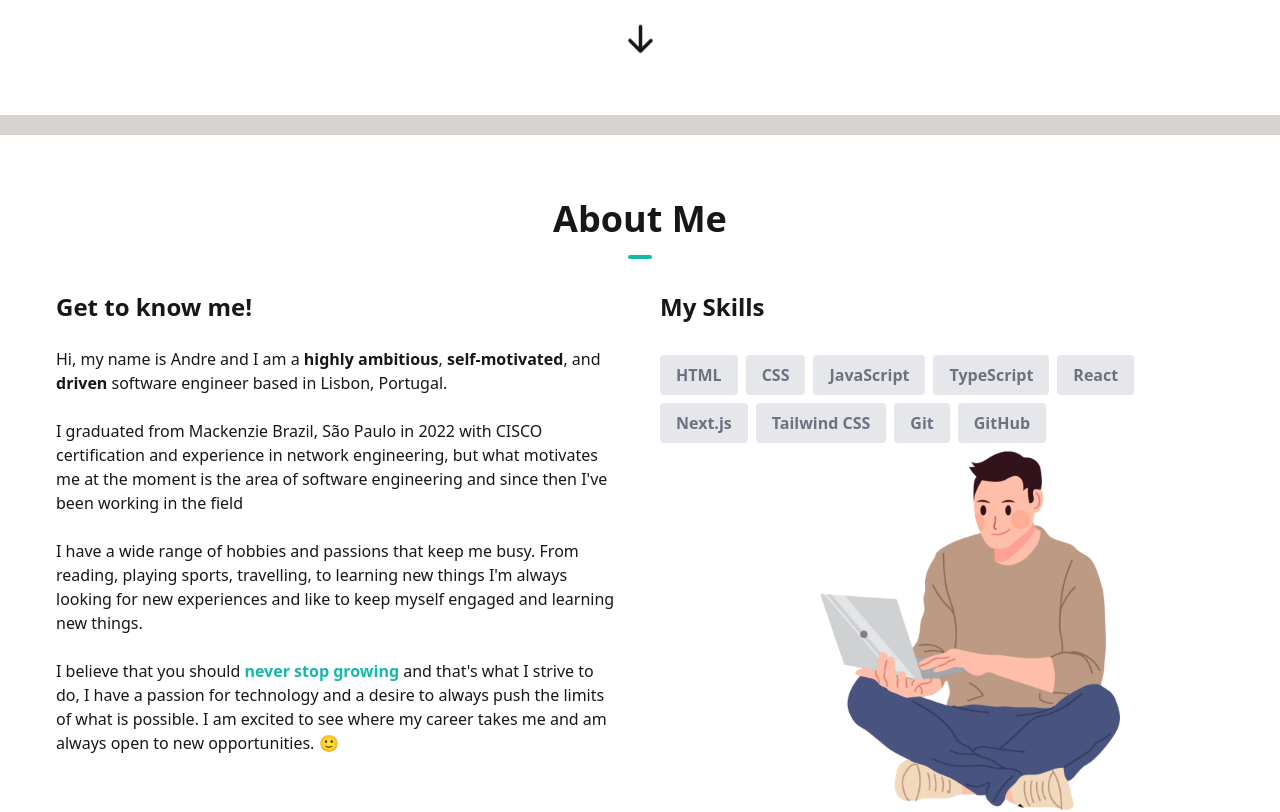
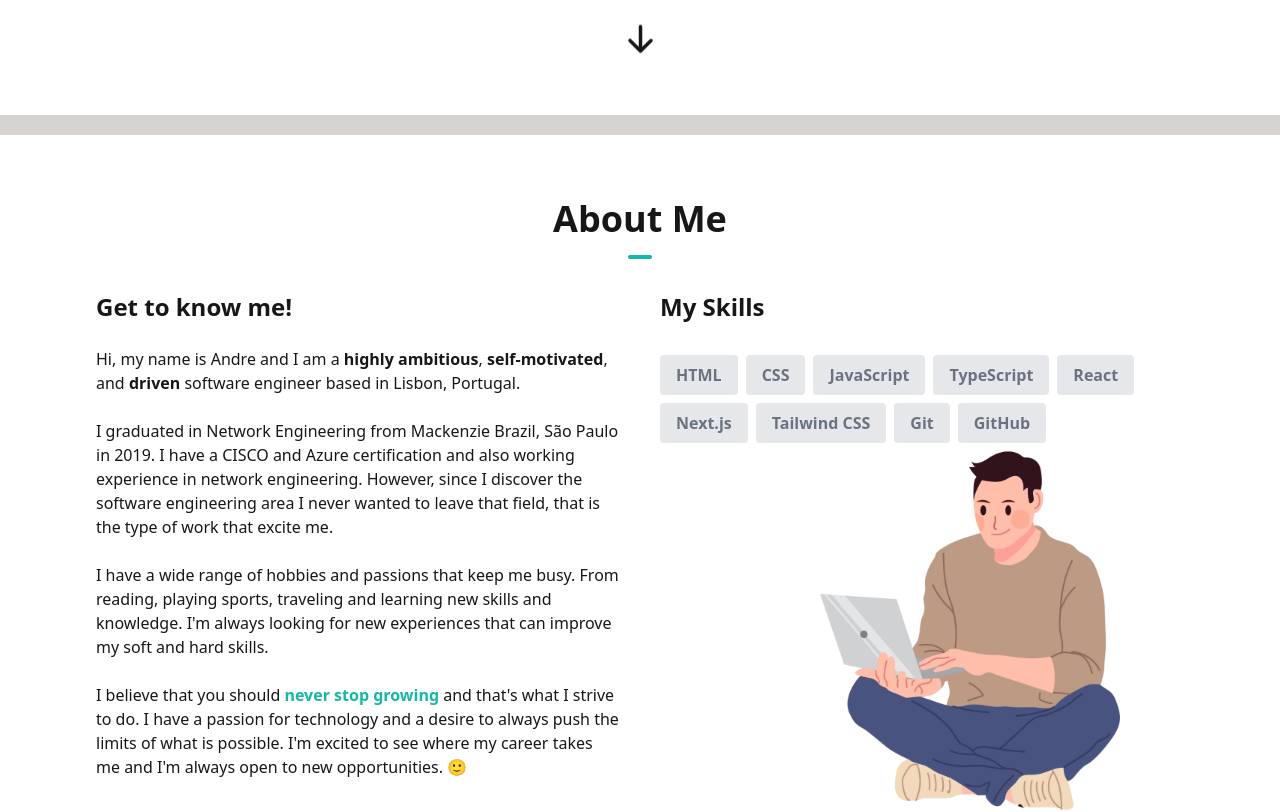
Before and after one commit to andrevitormb/porfolio, a Next.js app: page / in a window 1280 px wide. Shown: the part 720-1532 px from the top of the page. Built offline with nearby package versions, Linux system fonts and the light colour scheme.

Commit message:
changing on aboutme

```diff
--- a/components/AboutSection.tsx
+++ b/components/AboutSection.tsx
@@ -17,7 +17,7 @@ const skills = [
 const AboutSection = () => {
     const { systemTheme, theme, setTheme } = useTheme()
   return (
-    <section id="about" className="bg-white dark:bg-stone-900">
+    <section id="about" className="bg-white dark:bg-stone-900 sm:px-10">
     <div className="my-5 pb-12 md:pt-16 md:pb-48 md:mx-10">
       <h1 className="text-center font-bold text-4xl text-neutral-900  dark:text-neutral-100">
         About Me
@@ -38,16 +38,15 @@ const AboutSection = () => {
           </p>
           <br />
           <p>
-          I graduated from Mackenzie Brazil, São Paulo in 2022
-            with CISCO certification and experience in network engineering, but what motivates me at the moment is the area of software engineering and since then I&#39;ve been working in the
-            field
+          I graduated in Network Engineering from Mackenzie Brazil, São Paulo in 2019.
+
+I have a CISCO and Azure certification and also working experience in network engineering.
+However, since I discover the software engineering area I never wanted to leave that field, that is the type of work that excite me.
           </p>
           <br />
           <p>
-          I have a wide range of hobbies and passions that keep me busy.
-            From reading, playing sports, travelling, to learning new things
-            I&#39;m always looking for new experiences and like to keep myself
-            engaged and learning new things.
+          I have a wide range of hobbies and passions that keep me busy. From reading, playing sports, traveling and learning new skills and knowledge.
+I&#39;m always looking for new experiences that can improve my soft and hard skills.
           </p>
           <br />
           <p>
@@ -55,10 +54,9 @@ const AboutSection = () => {
             <span className="font-bold text-teal-500">
               never stop growing
             </span>{" "}
-            and that&#39;s what I strive to do, I have a passion for
-            technology and a desire to always push the limits of what is
-            possible. I am excited to see where my career takes me and am
-            always open to new opportunities. 🙂
+            and that&#39;s what I strive to do.
+I have a passion for technology and a desire to always push the limits of what is possible. I&#39;m excited to see where my career takes me and I&#39;m always open to new opportunities. 🙂
+
           </p>
         </div>
         <div className="text-center md:w-1/2 md:text-left">
--- a/components/HeroSection.tsx
+++ b/components/HeroSection.tsx
@@ -18,8 +18,7 @@ const HeroSection = () => {
                     <span className='font-semibold text-teal-600'>
                         Software Engineer{" "}
                     </span>
-                    Based in Lisbon, Portugal, Working towards creating software that
-                    makes life easier and more meaningful
+                    Based in Lisbon, Portugal. I&#39;m working toward creating software that makes life easier and more meaningful.
                 </p>
                 <Link
                     to="projects"
```
